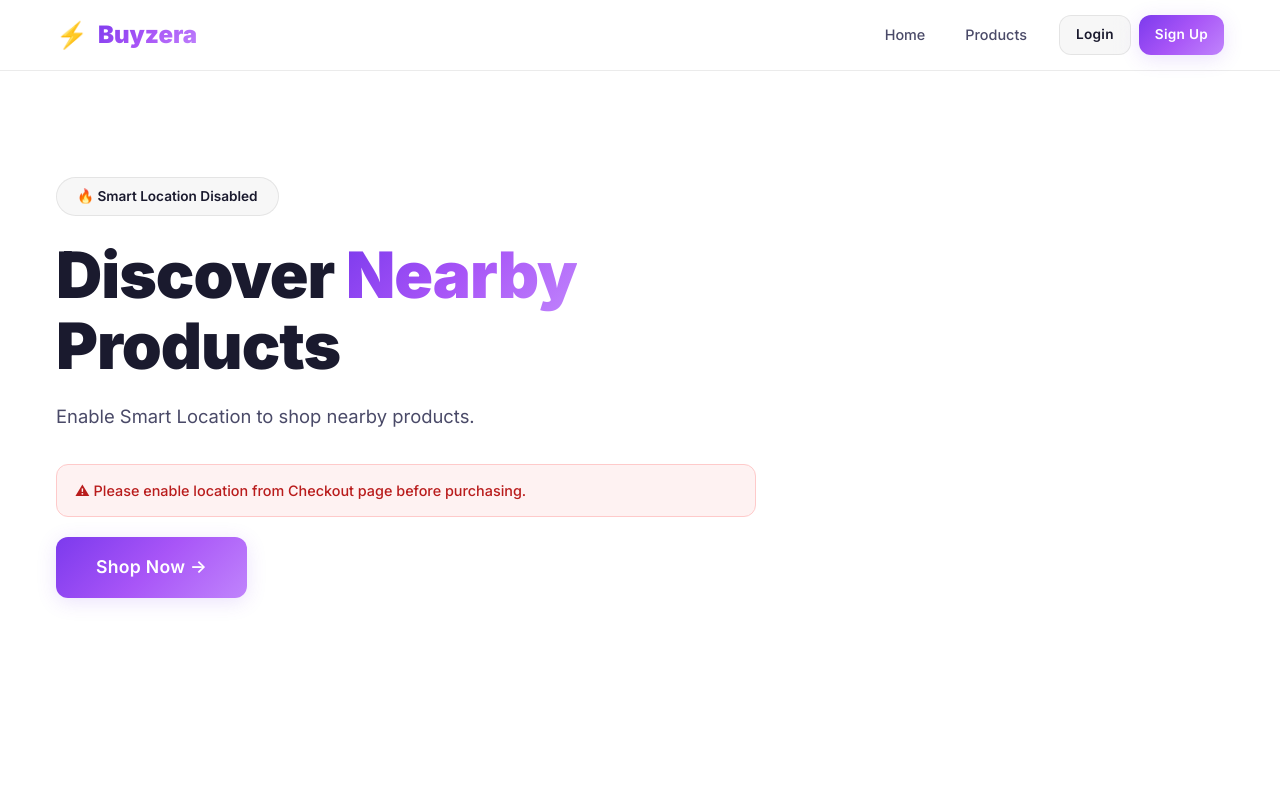
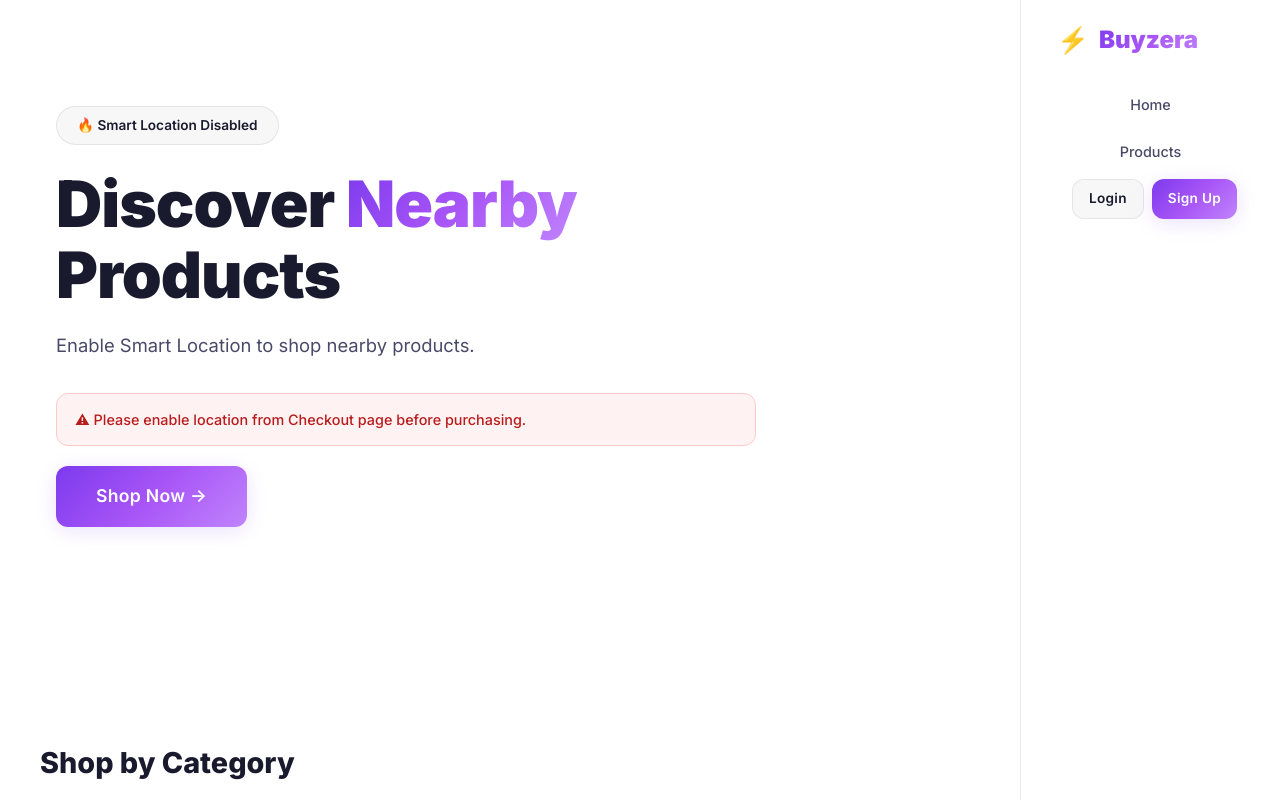
Before and after one commit to 123rrraaa/buyzera, a React (Vite) app in the folder Frontend/: page / in a window 1280 px wide. Shown: the top 802 px of the page. Built offline with nearby package versions, Linux system fonts and the light colour scheme; no server answers.

Commit message:
Update Navbar.css

```diff
--- a/Frontend/src/components/Navbar.css
+++ b/Frontend/src/components/Navbar.css
@@ -1,28 +1,53 @@
+/* Right-side full height navbar */
 .navbar {
-    position: sticky;
+  position: fixed;        /* Fix it in place */
   top: 0;
-    z-index: 100;
+  right: 0;               /* Stick to the right side */
+  width: 260px;           /* Adjust width as needed */
+  height: 100vh;          /* Full viewport height */
   background: rgba(255, 255, 255, 0.9);
   backdrop-filter: blur(20px);
-    border-bottom: 1px solid var(--border-color);
-    padding: 0 0;
+  border-left: 1px solid var(--border-color);
+  z-index: 100;
+  display: flex;
+  flex-direction: column; /* Stack links vertically */
+  padding: 20px;
+  box-sizing: border-box;
 }
 
+/* Inner container no longer needs horizontal flex */
 .navbar-inner {
   display: flex;
-    align-items: center;
-    justify-content: space-between;
-    height: 70px;
+  flex-direction: column;
+  align-items: flex-start;
+  justify-content: flex-start;
+  height: 100%;
 }
 
+/* Brand at the top */
 .navbar-brand {
   display: flex;
   align-items: center;
   gap: 10px;
   font-size: 1.5rem;
   font-weight: 900;
-    z-index: 102;
+  margin-bottom: 24px;
 }
+
+/* Links stacked vertically */
+.navbar-links {
+  display: flex;
+  flex-direction: column;
+  gap: 12px;
+  width: 100%;
+}
+
+/* Adjust main content to avoid overlap */
+.main-content {
+  margin-right: 260px; /* same as navbar width */
+  padding: 20px;
+}
+
 
 .brand-icon {
     font-size: 1.6rem;
```
Lines whose indentation alone changed are shown as unchanged.
